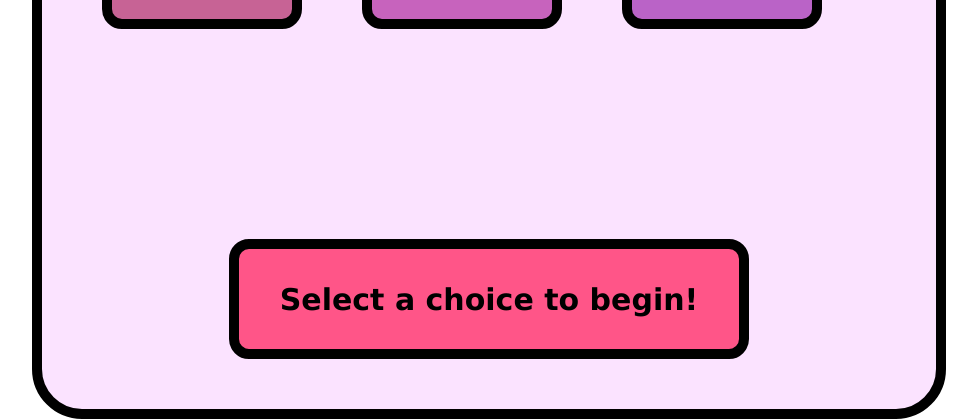
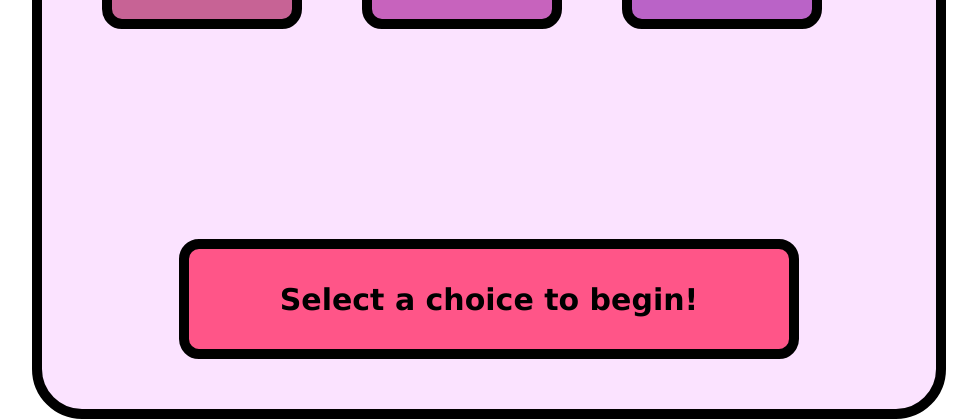
Before and after one commit to KyleCathers/KyleCathers.github.io, a plain HTML site: page RockPaperScissors/index.html in a window 1280 px wide. Shown: the part 415-834 px from the top of the page, without its empty margins (151-1128 px from the left). Drawn offline with Linux system fonts and the light colour scheme.

Commit message:
Updated Rock paper scissors message box width
Need to widen message box for losing scissors beats paper message screws
up formatting

```diff
--- a/RockPaperScissors/styles.css
+++ b/RockPaperScissors/styles.css
@@ -128,7 +128,7 @@ button:hover:active {
     justify-content: center;
     background-color: #ff5588;
     border: solid black 10px;
-    width: 500px;
+    width: 600px;
     min-height: 100px;
     border-radius: 20px;
     font-size: 30px;
```
